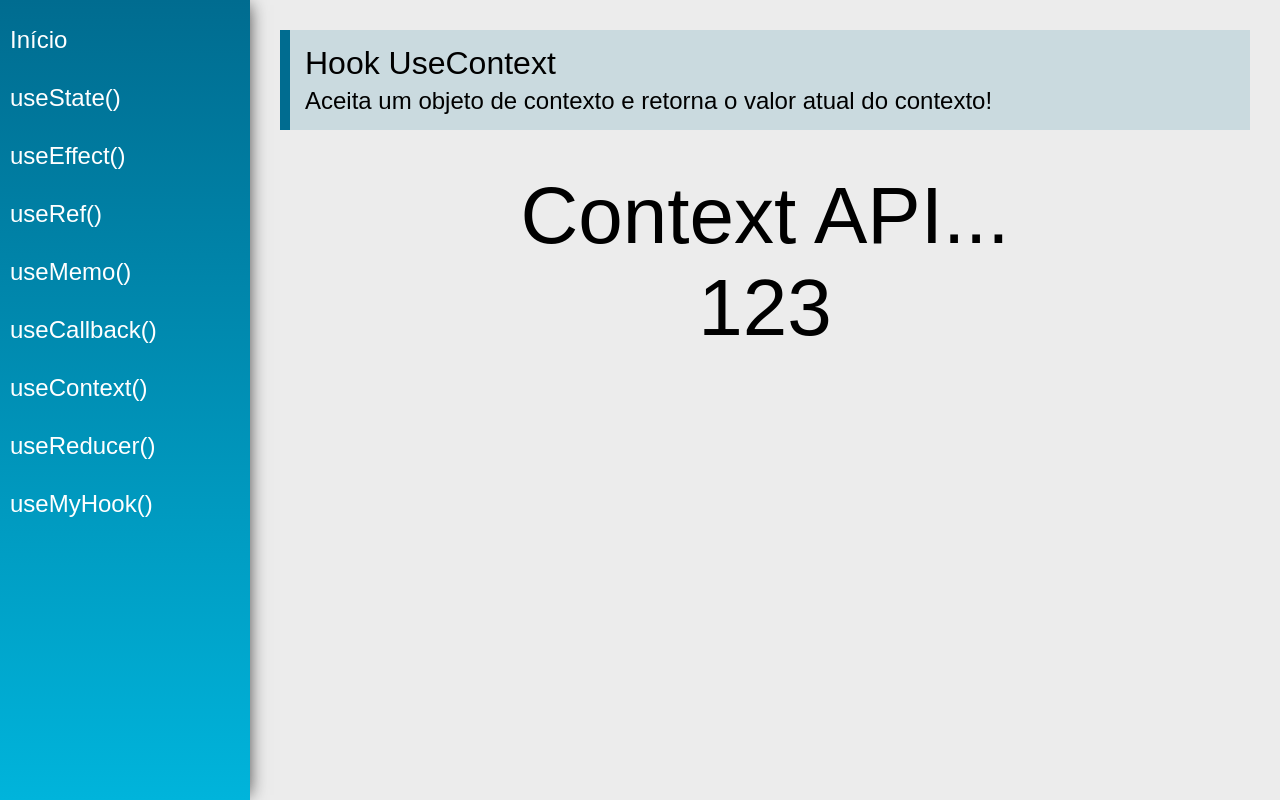
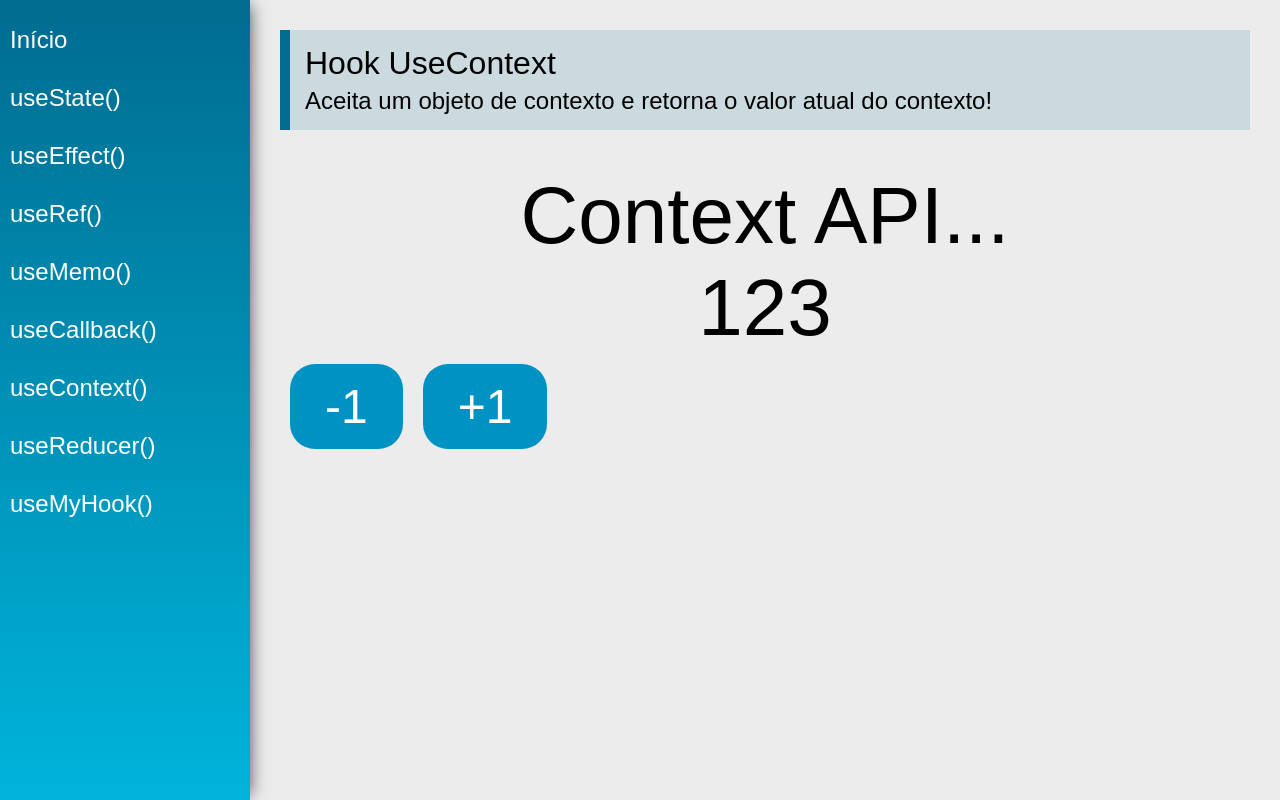
Before and after one commit to PamLeles/React-Hooks, a React (Create React App) app: page /useContext in a window 1280 px wide. Built offline with nearby package versions, Linux system fonts and the light colour scheme.

Commit message:
passing an object in usecontext

```diff
--- a/src/index.js
+++ b/src/index.js
@@ -4,12 +4,9 @@
 
 import App from './views/App'
 
-import DataContext, {data} from './data/DataContext'
+
 
 ReactDOM.render(
-    <DataContext.Provider value={data}>
-        <App />
-    </DataContext.Provider>,
-
+    <App />,
     document.getElementById('root')
 )
--- a/src/views/App.jsx
+++ b/src/views/App.jsx
@@ -1,19 +1,24 @@
 import './App.css'
-import React from 'react'
-import { BrowserRouter as Router } from  'react-router-dom'
+import React, { useState } from 'react'
+import { BrowserRouter as Router } from 'react-router-dom'
 
 import Menu from '../components/layout/Menu'
 import Content from '../components/layout/Content'
 
+import DataContext, { data } from '../data/DataContext'
+
 const App = props => {
-
+    const [state, setState] = useState(data)
     return (
+        <DataContext.Provider value={{state,setState}}>
             <div className="App">
                 <Router>
                     <Menu />
                     <Content />
                 </Router>
             </div>
+        </DataContext.Provider>
+
     )
 }
 
--- a/src/views/examples/UseContext.jsx
+++ b/src/views/examples/UseContext.jsx
@@ -6,6 +6,12 @@
 const UseContext = (props) => {
     const context = useContext(DataContext)
 
+    function addNumber(delta) {
+        context.setState({
+            ...context.state,
+            number: context.state.number + delta
+        })
+    }
 
     return (
         <div className="UseContext">
@@ -13,11 +19,17 @@
                 title="Hook UseContext"
                 subtitle="Aceita um objeto de contexto e retorna o valor atual do contexto!" />
             <div className="center">
-                <span className="text">{context.text}</span>
-                <span className="text">{context.number}</span>
+                <span className="text">{context.state.text}</span>
+                <span className="text">{context.state.number}</span>
+            </div>
+            <div>
+                <button className='btn'
+                    onClick={() => addNumber(-1)}>-1</button>
+                <button className='btn'
+                    onClick={() => addNumber(+1)}>+1</button>
             </div>
 
-        </div>
+        </div >
     )
 }
 
```
Also changed, not shown: src/data/Store.jsx (added). Lines whose indentation alone changed are shown as unchanged.
